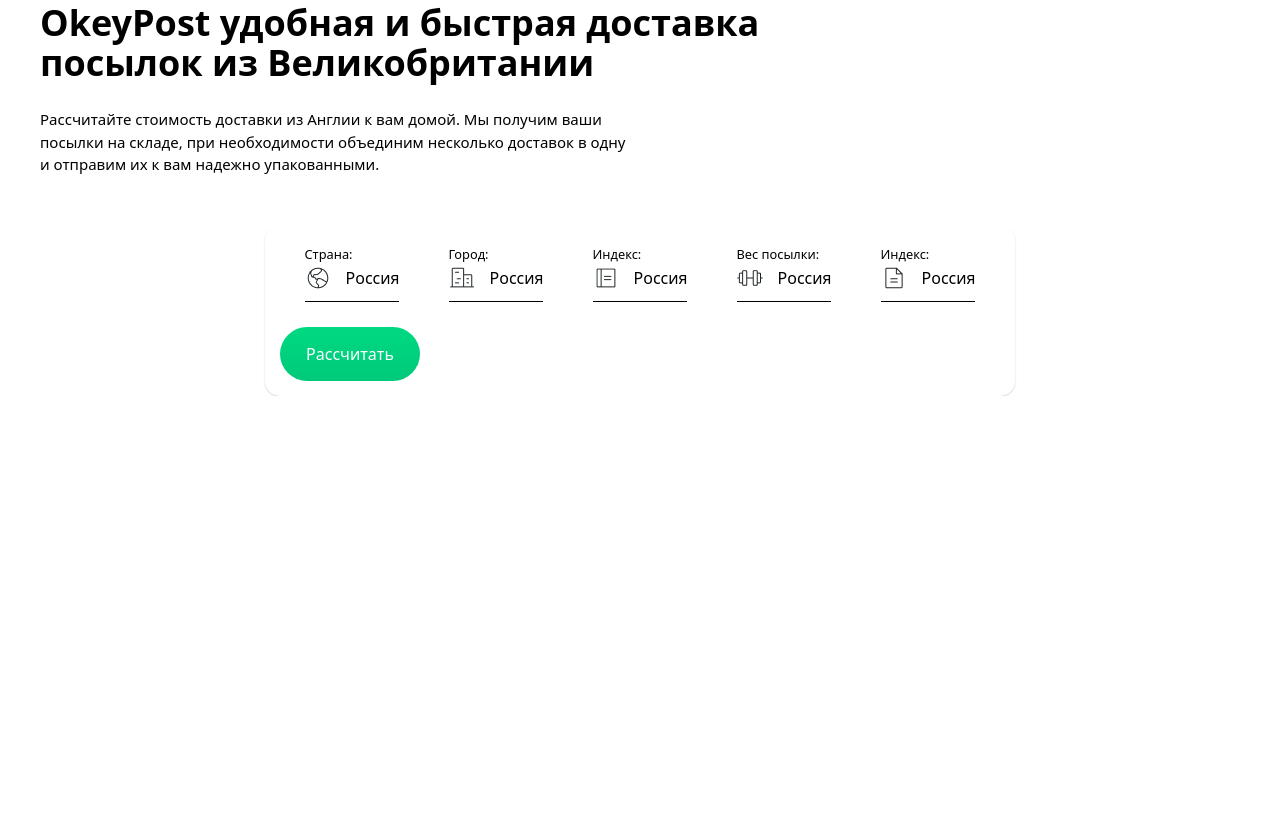
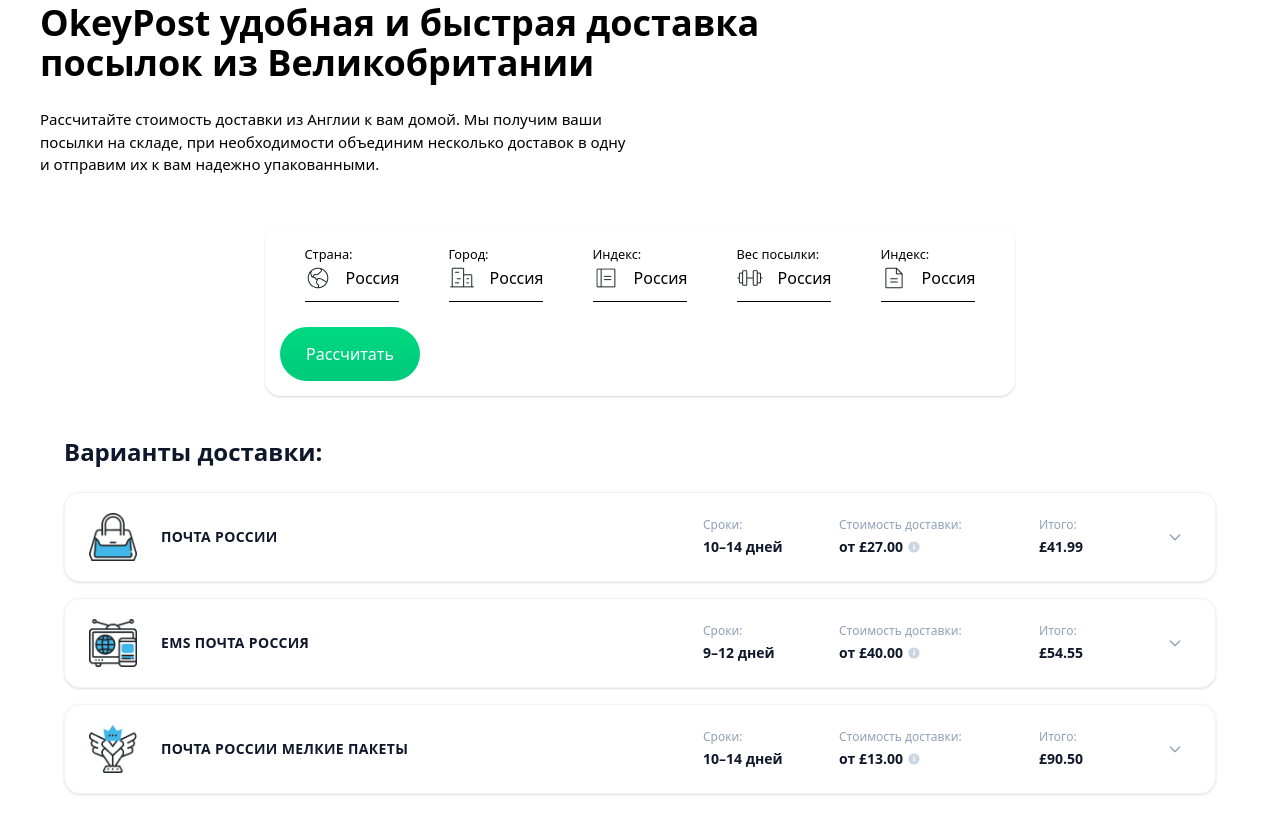
Before and after one commit to ismatovbenya2-droid/branches2, a website: page index.html in a window 1280 px wide. Shown: the part 2073-2907 px from the top of the page. Before the commit the page ends 2469 px from the top, so only its background shows below. Drawn offline with Linux system fonts and the light colour scheme.

Commit message:
section5-index

```diff
--- a/index.html
+++ b/index.html
@@ -175,6 +175,108 @@
               <p class="p-[15px] bg-linear-0 from-[#00C97B] to-[#00D981] text-white rounded-[50px] w-[140px] text-center  mt-[25px]">Рассчитать</p>
                </div>
             </section>
+            <section class="max-w-300 m-auto px-6 py-10">
+
+    <h1 class="text-2xl font-extrabold text-slate-900 mb-6">Варианты доставки:</h1>
+
+    <div class="flex flex-col gap-4">
+
+
+      <div class="bg-white border border-slate-100 rounded-2xl shadow-sm hover:shadow-md transition-shadow px-6 py-5 flex items-center gap-6">
+        <div class="w-12 h-12 flex-shrink-0 flex items-center justify-center">
+          <img src="./images/Иконка (2).png" alt="">
+        </div>
+
+        <div class="flex-1 min-w-0">
+          <p class="font-bold text-slate-900 text-sm tracking-wide">ПОЧТА РОССИИ</p>
+        </div>
+
+        <div class="w-28 flex-shrink-0">
+          <p class="text-xs text-slate-400 mb-1">Сроки:</p>
+          <p class="text-sm font-bold text-slate-900">10–14 дней</p>
+        </div>
+
+        <div class="w-44 flex-shrink-0">
+          <p class="text-xs text-slate-400 mb-1 flex items-center gap-1">Стоимость доставки:</p>
+          <p class="text-sm font-bold text-slate-900 flex items-center gap-1">
+            от £27.00
+            <svg class="w-3.5 h-3.5 text-slate-300" fill="currentColor" viewBox="0 0 20 20"><path fill-rule="evenodd" d="M18 10A8 8 0 11 2 10a8 8 0 0116 0zM9 9a1 1 0 112 0v4a1 1 0 11-2 0V9zm1-4a1 1 0 100 2 1 1 0 000-2z" clip-rule="evenodd"/></svg>
+          </p>
+        </div>
+
+        <div class="w-24 flex-shrink-0">
+          <p class="text-xs text-slate-400 mb-1">Итого:</p>
+          <p class="text-sm font-bold text-slate-900">£41.99</p>
+        </div>
+
+        <button class="w-8 h-8 flex-shrink-0 flex items-center justify-center text-slate-400 hover:text-slate-600 transition-colors">
+          <svg class="w-4 h-4" fill="none" stroke="currentColor" stroke-width="2" viewBox="0 0 24 24"><path stroke-linecap="round" stroke-linejoin="round" d="M19 9l-7 7-7-7"/></svg>
+        </button>
+      </div>
+      <div class="bg-white border border-slate-100 rounded-2xl shadow-sm hover:shadow-md transition-shadow px-6 py-5 flex items-center gap-6">
+        <div class="w-12 h-12 flex-shrink-0 flex items-center justify-center">
+            <img src="./images/Иконка (1).png" alt="">
+        </div>
+
+        <div class="flex-1 min-w-0">
+          <p class="font-bold text-slate-900 text-sm tracking-wide">EMS ПОЧТА РОССИЯ</p>
+        </div>
+
+        <div class="w-28 flex-shrink-0">
+          <p class="text-xs text-slate-400 mb-1">Сроки:</p>
+          <p class="text-sm font-bold text-slate-900">9–12 дней</p>
+        </div>
+
+        <div class="w-44 flex-shrink-0">
+          <p class="text-xs text-slate-400 mb-1">Стоимость доставки:</p>
+          <p class="text-sm font-bold text-slate-900 flex items-center gap-1">
+            от £40.00
+            <svg class="w-3.5 h-3.5 text-slate-300" fill="currentColor" viewBox="0 0 20 20"><path fill-rule="evenodd" d="M18 10A8 8 0 11 2 10a8 8 0 0116 0zM9 9a1 1 0 112 0v4a1 1 0 11-2 0V9zm1-4a1 1 0 100 2 1 1 0 000-2z" clip-rule="evenodd"/></svg>
+          </p>
+        </div>
+
+        <div class="w-24 flex-shrink-0">
+          <p class="text-xs text-slate-400 mb-1">Итого:</p>
+          <p class="text-sm font-bold text-slate-900">£54.55</p>
+        </div>
+
+        <button class="w-8 h-8 flex-shrink-0 flex items-center justify-center text-slate-400 hover:text-slate-600 transition-colors">
+          <svg class="w-4 h-4" fill="none" stroke="currentColor" stroke-width="2" viewBox="0 0 24 24"><path stroke-linecap="round" stroke-linejoin="round" d="M19 9l-7 7-7-7"/></svg>
+        </button>
+      </div>
+      <div class="bg-white border border-slate-100 rounded-2xl shadow-sm hover:shadow-md transition-shadow px-6 py-5 flex items-center gap-6">
+        <div class="w-12 h-12 flex-shrink-0 flex items-center justify-center">
+           <img src="./images/Иконка (4).png" alt="">
+        </div>
+
+        <div class="flex-1 min-w-0">
+          <p class="font-bold text-slate-900 text-sm tracking-wide">ПОЧТА РОССИИ МЕЛКИЕ ПАКЕТЫ</p>
+        </div>
+
+        <div class="w-28 flex-shrink-0">
+          <p class="text-xs text-slate-400 mb-1">Сроки:</p>
+          <p class="text-sm font-bold text-slate-900">10–14 дней</p>
+        </div>
+
+        <div class="w-44 flex-shrink-0">
+          <p class="text-xs text-slate-400 mb-1">Стоимость доставки:</p>
+          <p class="text-sm font-bold text-slate-900 flex items-center gap-1">
+            от £13.00
+            <svg class="w-3.5 h-3.5 text-slate-300" fill="currentColor" viewBox="0 0 20 20"><path fill-rule="evenodd" d="M18 10A8 8 0 11 2 10a8 8 0 0116 0zM9 9a1 1 0 112 0v4a1 1 0 11-2 0V9zm1-4a1 1 0 100 2 1 1 0 000-2z" clip-rule="evenodd"/></svg>
+          </p>
+        </div>
+
+        <div class="w-24 flex-shrink-0">
+          <p class="text-xs text-slate-400 mb-1">Итого:</p>
+          <p class="text-sm font-bold text-slate-900">£90.50</p>
+        </div>
+
+        <button class="w-8 h-8 flex-shrink-0 flex items-center justify-center text-slate-400 hover:text-slate-600 transition-colors">
+          <svg class="w-4 h-4" fill="none" stroke="currentColor" stroke-width="2" viewBox="0 0 24 24"><path stroke-linecap="round" stroke-linejoin="round" d="M19 9l-7 7-7-7"/></svg>
+        </button>
+      </div>
+    </div>
+  </section>
 
 </body>
 </html>
```
Also changed, not shown: 1 other file.
